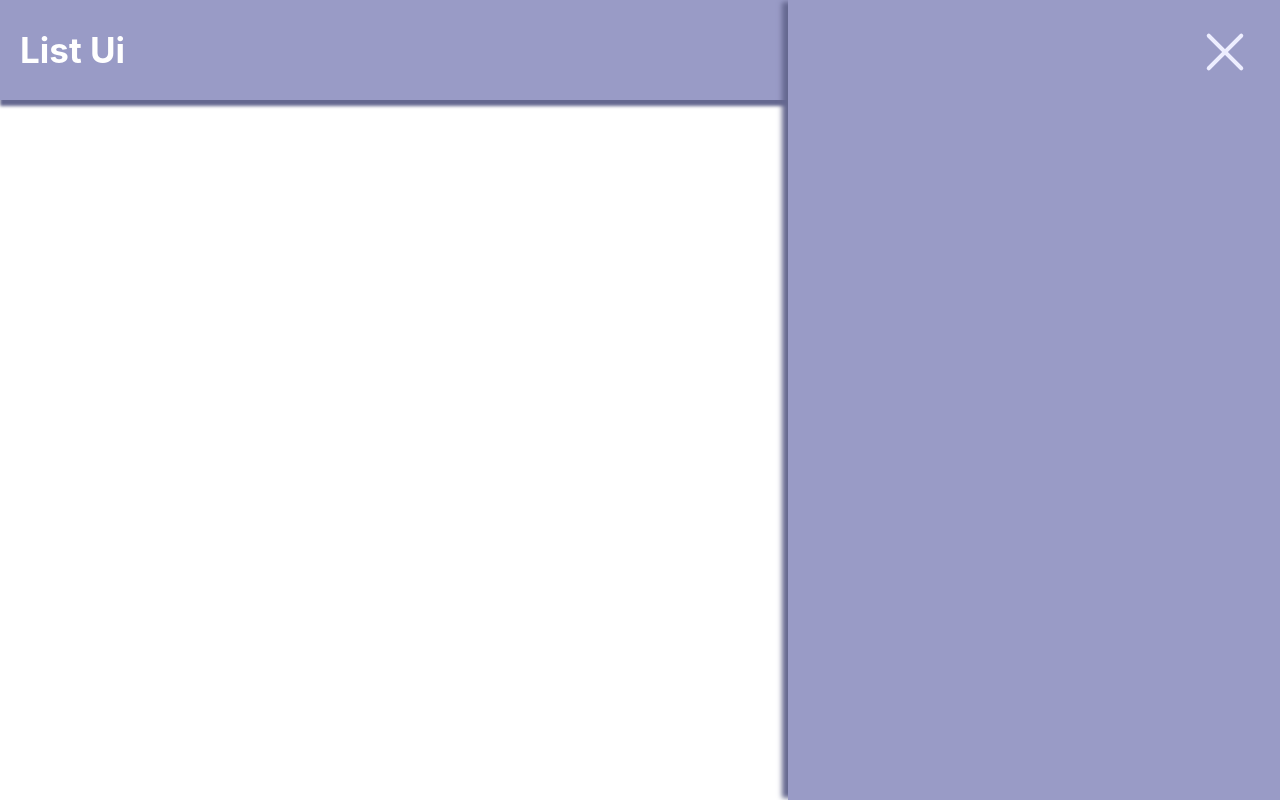
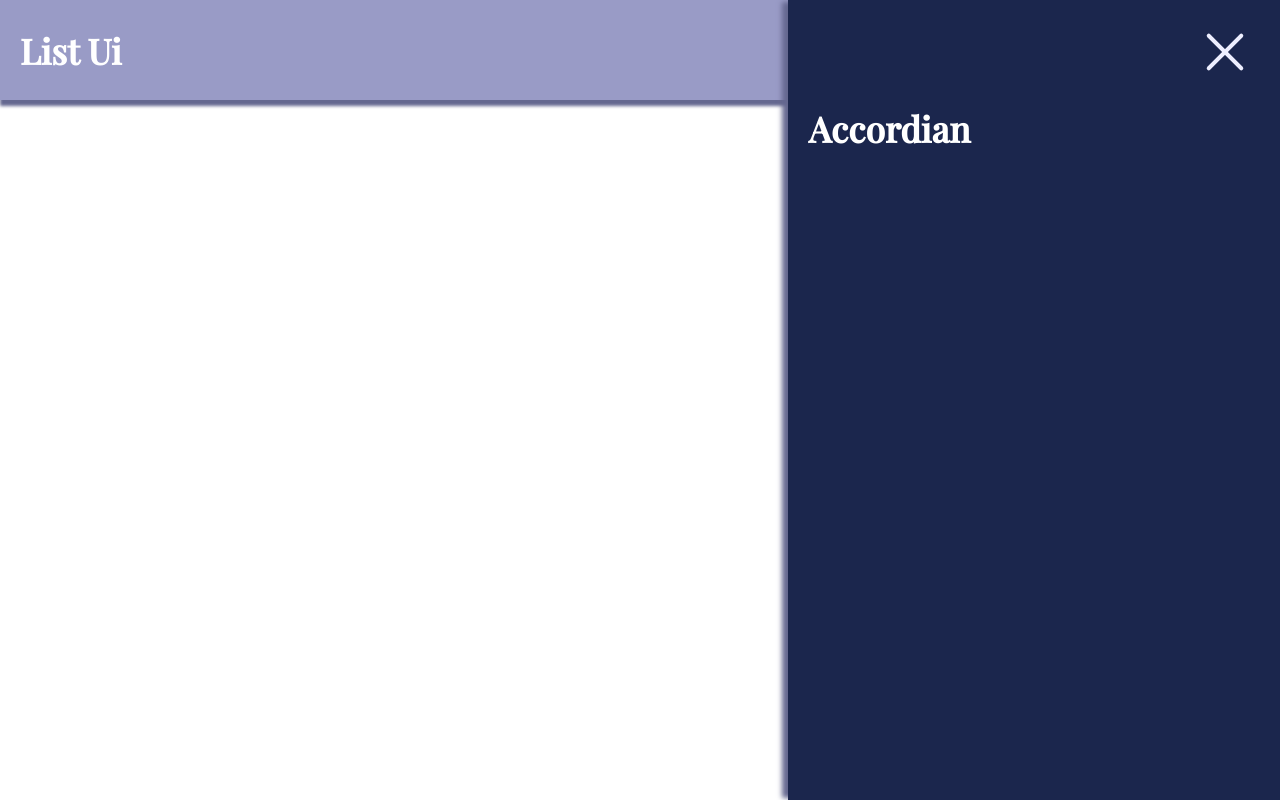
Before and after one commit to Taek2yo/Prepare-for-assignments, a React (Create React App) app in the folder List-Ui/list-ui-practice/: page / in a window 1280 px wide. Both pictures are taken after a click on the element 1225 px from the left and 50 px from the top of the page. Built offline with nearby package versions, Linux system fonts and the light colour scheme; the HTML template or start-up script is replaced by a standard one.

Commit message:
feat : header, sidebar 디자인, 폰트 추가

```diff
--- a/List-Ui/list-ui-practice/src/components/Header.jsx
+++ b/List-Ui/list-ui-practice/src/components/Header.jsx
@@ -34,6 +34,7 @@ const Container = styled.div`
 `;
 
 const Title = styled.div`
+  font-family: var(--font-Playfair-Display);
   color: white;
   font-size: 35px;
   font-weight: bold;
--- a/List-Ui/list-ui-practice/src/components/SideBar.jsx
+++ b/List-Ui/list-ui-practice/src/components/SideBar.jsx
@@ -19,6 +19,9 @@ const SideBar = ({toggle, handleToggle}) =>{
 
     return(
         <Container disappear={!toggle} >
+            <MenuWraper>
+                <Menu><span>Accordian</span></Menu>
+            </MenuWraper>
 
         </Container>
     )
@@ -45,7 +48,7 @@ const slideClose = keyframes`
 const Container = styled.div`
     width: 30.725rem;
     height: 100%;
-    background-color: #999bc6;
+    background-color: rgb(27, 38, 77);;
     position: fixed;
     z-index: 40;
     top: 0;
@@ -53,7 +56,7 @@ const Container = styled.div`
     bottom: 0;
     box-shadow: -8px 0px 5px -2px #656890;
     @media screen and (max-width: 768px){
-        width: 70%
+        width: 50%
     }
     animation-duration: 0.3s;
     animation-timing-function: ease-out;
@@ -65,3 +68,21 @@ const Container = styled.div`
     `}
     animation-fill-mode: forwards;
 `
+
+const MenuWraper = styled.div`
+    display: flex;
+    flex-direction: column;
+    padding-top: 90px;
+`
+
+const Menu = styled.div`
+    font-size: 2.2rem;
+    font-family: var(--font-Playfair-Display);
+    font-weight: 700;
+    line-height: 1.1;
+    color: white;
+    padding: 20px;
+    span{
+        cursor: pointer;
+    }
+`
--- a/List-Ui/list-ui-practice/src/index.css
+++ b/List-Ui/list-ui-practice/src/index.css
@@ -11,3 +11,12 @@ code {
   font-family: source-code-pro, Menlo, Monaco, Consolas, 'Courier New',
     monospace;
 }
+
+@font-face {
+  font-family: "Playfair-Display";
+  src: url(./assets/fonts/PlayfairDisplay-Medium.ttf);
+}
+
+:root {
+	--font-Playfair-Display: "Playfair-Display";
+}
```
Also changed, not shown: List-Ui/list-ui-practice/src/assets/fonts/PlayfairDisplay-Medium.ttf (added).
